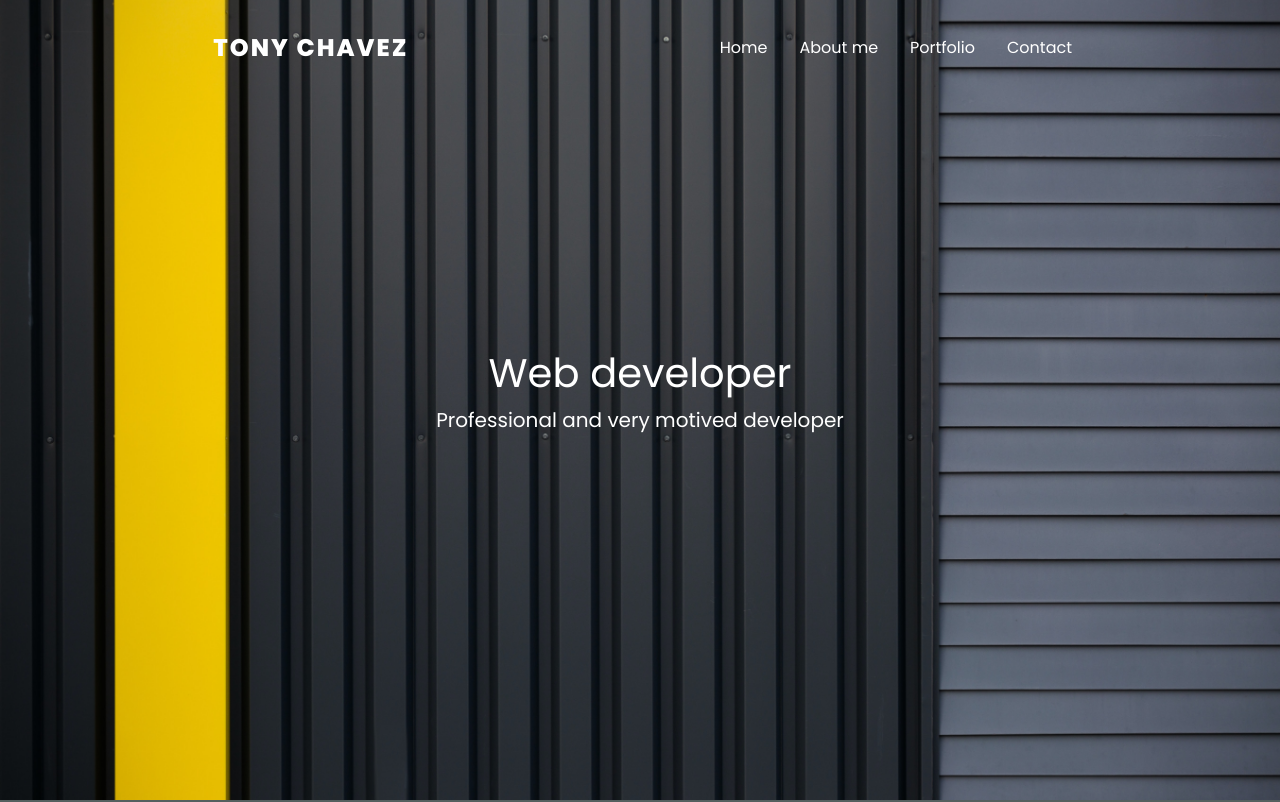
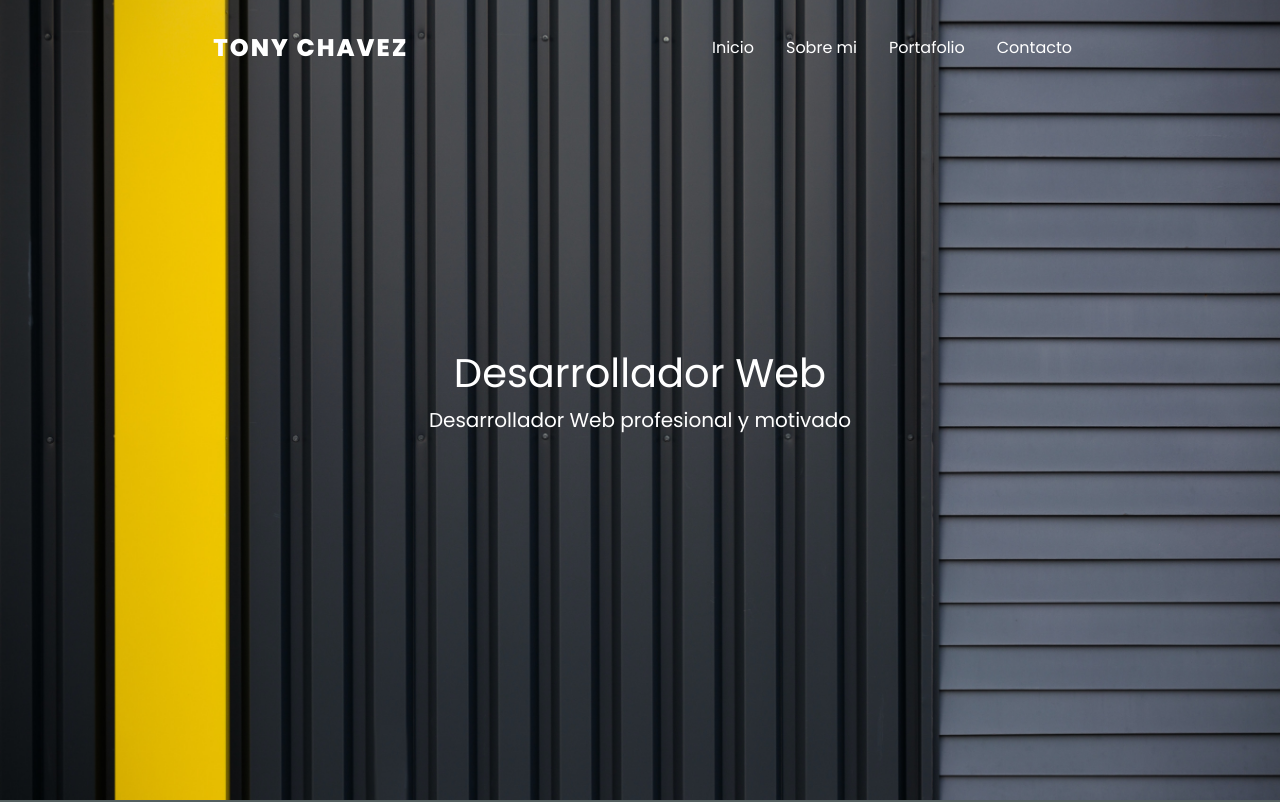
Before and after one commit to Tonycubas/Portafolio, a plain HTML site: page index.html in a window 1280 px wide. Shown: the top 802 px of the page. Drawn offline with nearby package versions, Linux system fonts and the light colour scheme.

Commit message:
Update index.html

```diff
--- a/index.html
+++ b/index.html
@@ -24,10 +24,10 @@
             <nav id="nav"class="col-md-12 navbar fixed-top">
                 <a href="index.html" class="logo navbar-brand text-white offset-md-2">Tony Chavez</a>
                 <ul class="nav">
-                    <li class="nav-item"><a href="#home" class="nav-link">Home</a></li>
-                    <li class="nav-item"><a href="#about" class="nav-link">About me</a></li>
-                    <li class="nav-item"><a href="#portfolio" class="nav-link">Portfolio</a></li>
-                    <li class="nav-item"><a href="#contact" class="nav-link">Contact</a></li>
+                    <li class="nav-item"><a href="#home" class="nav-link">Inicio</a></li>
+                    <li class="nav-item"><a href="#about" class="nav-link">Sobre mi</a></li>
+                    <li class="nav-item"><a href="#portfolio" class="nav-link">Portafolio</a></li>
+                    <li class="nav-item"><a href="#contact" class="nav-link">Contacto</a></li>
                 </ul>
             </nav>
         </div>
@@ -37,8 +37,8 @@
         <div class="container h-100">
           <div class="row h-100 align-items-center">
             <div class="col-12 text-center">
-              <h1 class="font-weight-light">Web developer</h1>
-              <p class="lead">Professional and very motived developer</p>
+              <h1 class="font-weight-light">Desarrollador Web</h1>
+              <p class="lead">Desarrollador Web profesional y motivado</p>
             </div>
           </div>
         </div>
@@ -55,7 +55,7 @@
     <div class="row">
       <div id="about" class=" col-md-6">
         <h2>About me</h2><br>
-        <h4>I'm Tony Chavez, a very passionate web developer looking to build websites and always happy to keep learning. I have a lot of past experiences working wiht websites and landing pages for businesses. If you are interseted in working with me please message me.</h4><br>
+        <h4>Soy Tony Chavez, un desarrollador web muy apasionado por crear paginas web y siempre feliz de seguir aprendiendo. Tengo mucha experiencia trabajando con sitios web y con "Landing pages". Si le interesa en trabajar conmigo favor de contactarme.</h4><br>
       </div>
       <div class="col-md-6">
         <div id="about-img" ><img src="img/IMG_3626.jpg" alt="" class="img-fluid img-thumbnail rounded-circle" alt="100x100"></div>
@@ -71,14 +71,14 @@
     <div class="col-sm-4"  data-bs-toggle="modal" data-bs-target="#my-modal1" >
       <div class="img-thumbnail-1" style="height: 250px; margin-bottom: 50px;" >
         <img src="img/Landing-page1.png" alt="Paris">
-        <p><strong>Sample landing page</strong></p>
+        <p><strong>Ejemplo landing page</strong></p>
 
       </div>
     </div>
     <div class="col-sm-4" data-bs-toggle="modal" data-bs-target="#my-modal2 ">
       <div class="img-thumbnail-2" >
         <img src="img/Cafe 2.png" alt="New York">
-        <p><strong>Coffee website</strong></p>
+        <p><strong>Sitio web de cafe</strong></p>
 
       </div>
     </div>
```
